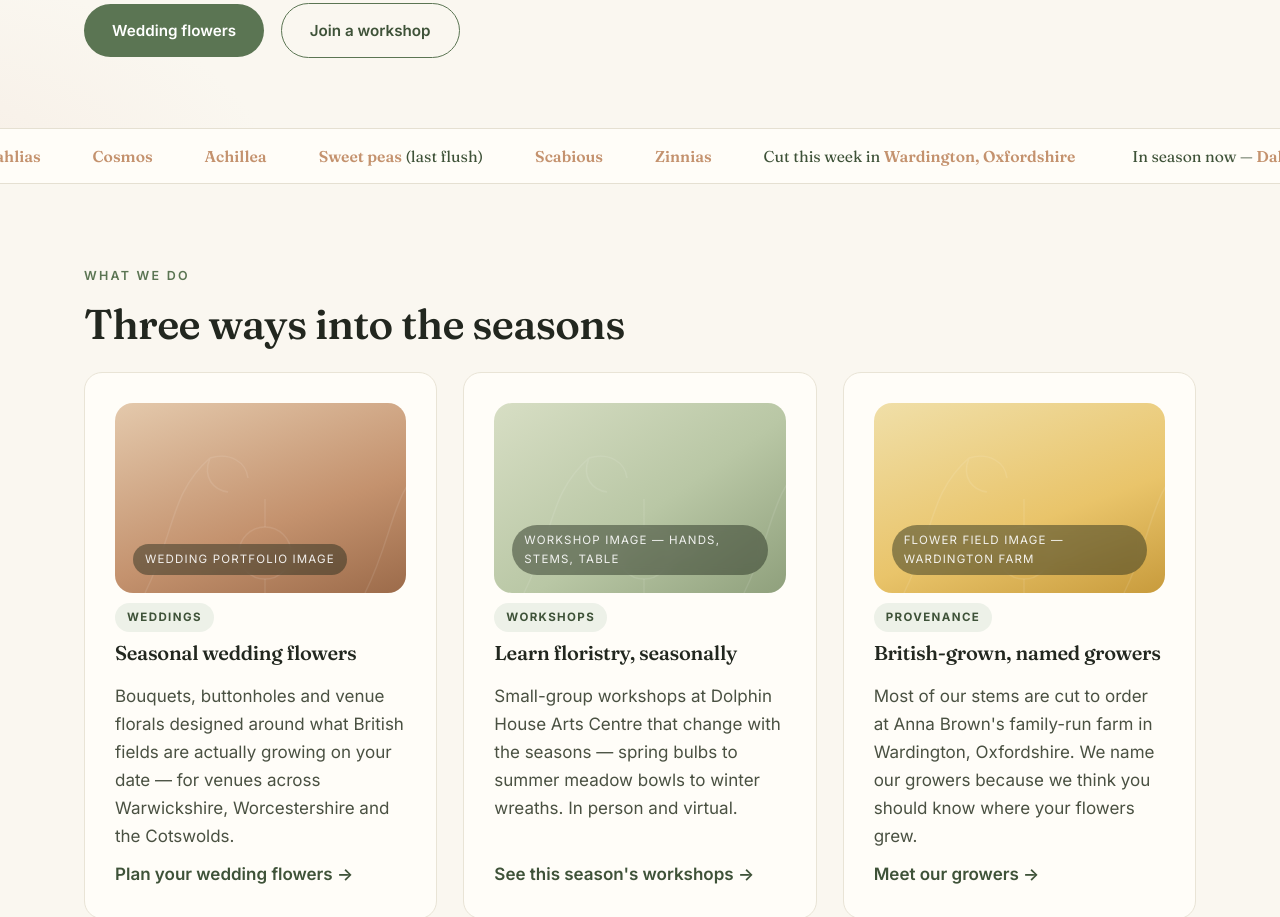
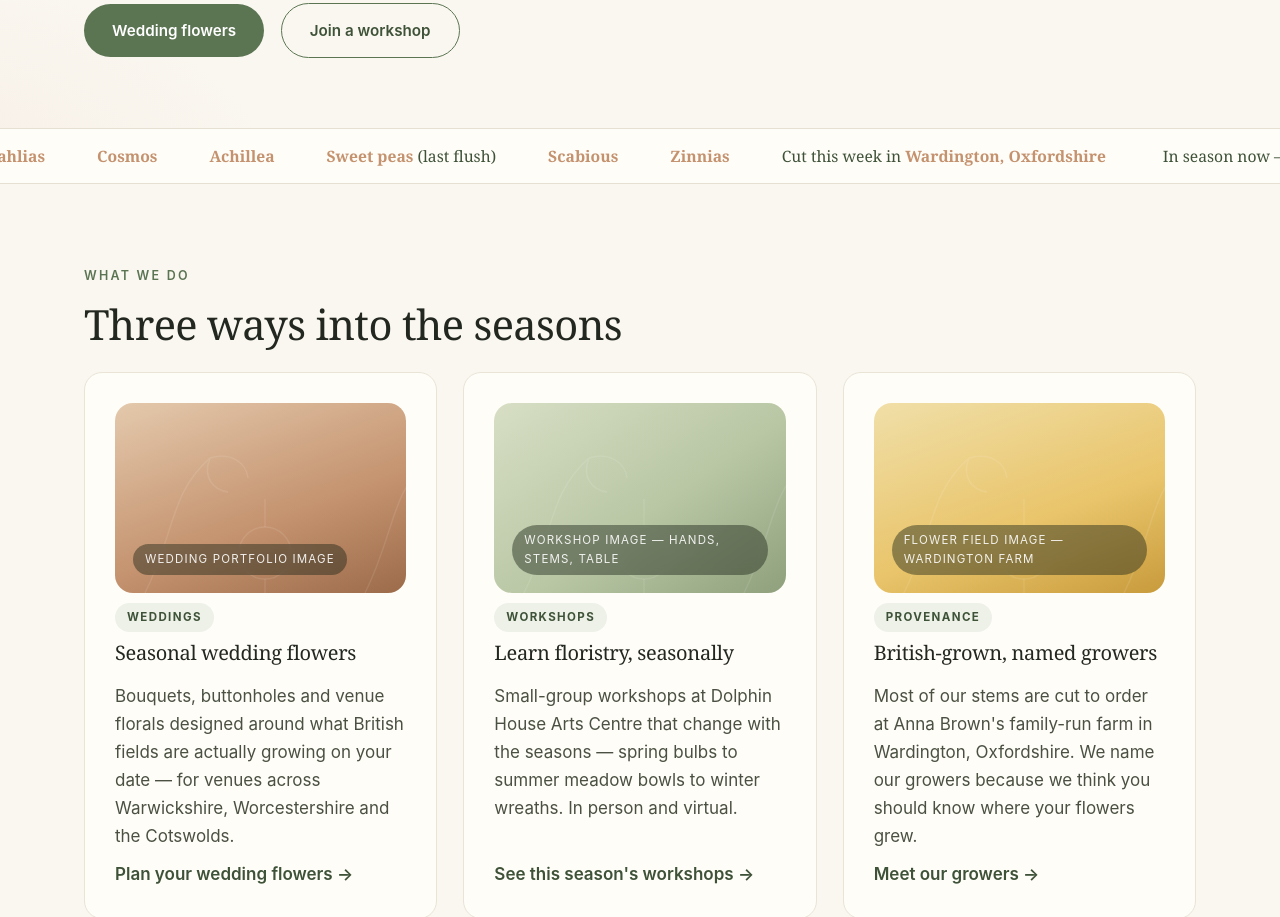
Before and after one commit to Charlie-Barrett/libby-kerrison, a plain HTML site: page index.html in a window 1280 px wide. Shown: the part 764-1681 px from the top of the page. Drawn offline with Linux system fonts and the light colour scheme.

```diff
--- a/index.html
+++ b/index.html
@@ -11,7 +11,7 @@
 <meta property="og:type" content="website">
 <link rel="preconnect" href="https://fonts.googleapis.com">
 <link rel="preconnect" href="https://fonts.gstatic.com" crossorigin>
-<link href="https://fonts.googleapis.com/css2?family=Fraunces:opsz,wght@9..144,400;9..144,560;9..144,600&family=Inter:wght@400;500;600;700&display=swap" rel="stylesheet">
+<link href="https://fonts.googleapis.com/css2?family=Newsreader:ital,opsz,wght@0,6..72,300;0,6..72,400;1,6..72,300&family=Schibsted+Grotesk:wght@400;500;600&display=swap" rel="stylesheet">
 <link rel="stylesheet" href="css/style.css">
 <script type="application/ld+json">
 {
```
Also changed, not shown: about.html (+1 -1 lines), british-grown-flowers.html (+1 -1 lines), diy-wedding-flowers.html (+1 -1 lines), seasonal-guide.html (+1 -1 lines), sustainable-floristry.html (+1 -1 lines), weddings.html (+1 -1 lines), workshops.html (+1 -1 lines).
